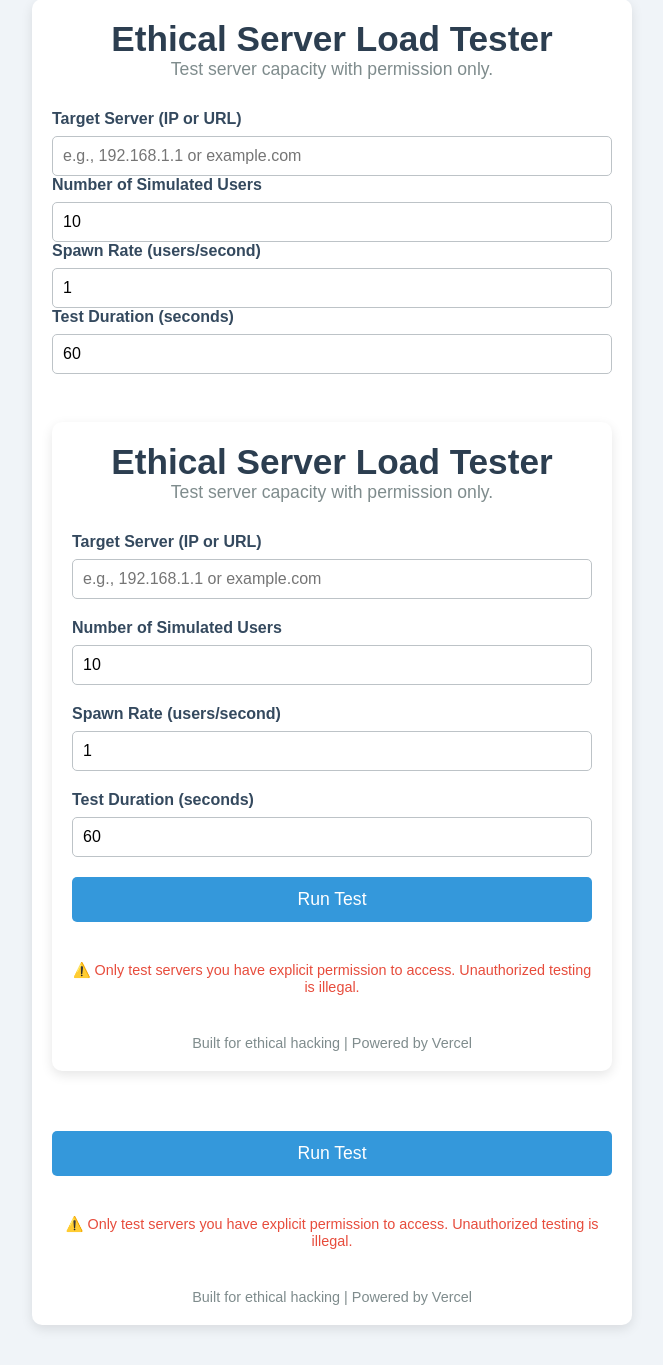
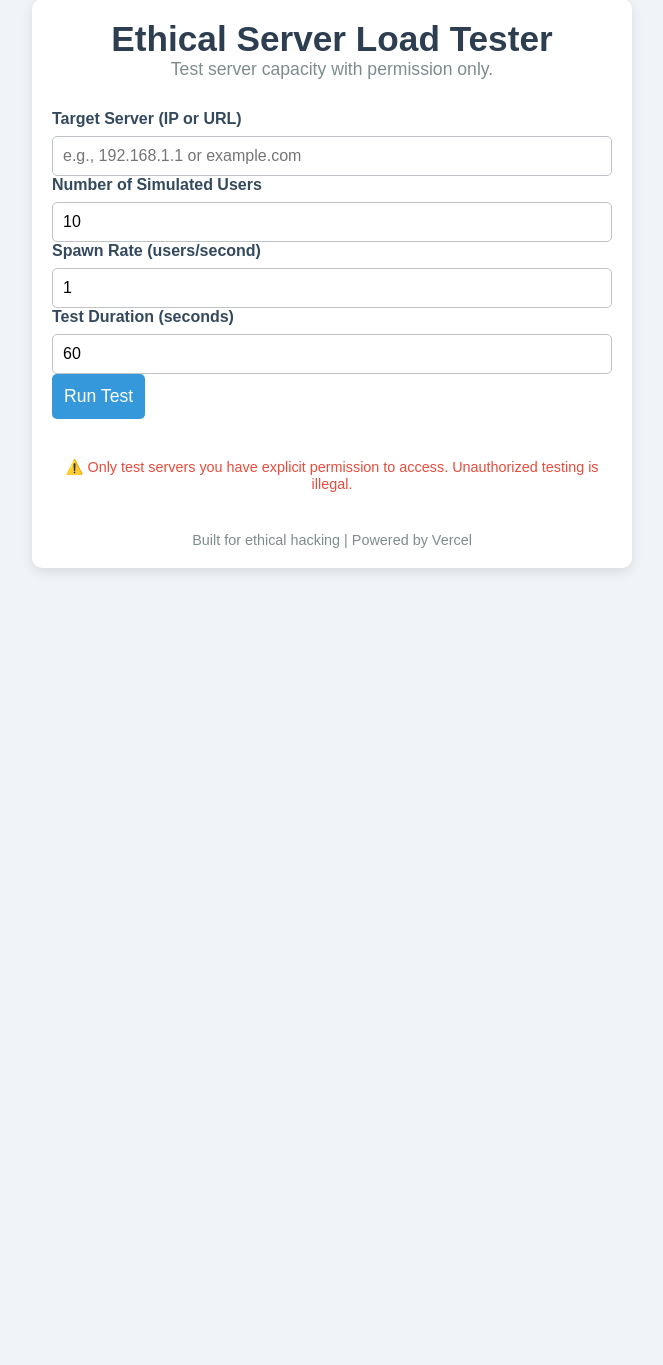
Before and after one commit to Perex15/Load_Tester, a Flask app: page / in a window 1280 px wide. Shown: the part 41-1406 px from the top of the page, without its empty margins (308-971 px from the left). After the commit the page ends 613 px from the top, so only its background shows below. Run offline with Flask 3, Linux system fonts and the light colour scheme.

Commit message:
Update index.html

```diff
--- a/templates/index.html
+++ b/templates/index.html
@@ -1,35 +1,4 @@
 <!DOCTYPE html>
-<html lang="en">
-<head>
-    <meta charset="UTF-8">
-    <meta name="viewport" content="width=device-width, initial-scale=1.0">
-    <title>Ethical Server Load Tester</title>
-    <link rel="stylesheet" href="/static/styles.css">
-</head>
-<body>
-    <div class="container">
-        <header>
-            <h1>Ethical Server Load Tester</h1>
-            <p>Test server capacity with permission only.</p>
-        </header>
-        <main>
-            <form id="testForm">
-                <div class="form-group">
-                    <label for="targetUrl">Target Server (IP or URL)</label>
-                    <input type="text" id="targetUrl" placeholder="e.g., 192.168.1.1 or example.com" required>
-                </div>
-                <div class="form-group">
-                    <label for="numUsers">Number of Simulated Users</label>
-                    <input type="number" id="numUsers" value="10" min="1" required>
-                </div>
-                <div class="form-group">
-                    <label for="spawnRate">Spawn Rate (users/second)</label>
-                    <input type="number" id="spawnRate" value="1" min="1" required>
-                </div>
-                <div class="form-group">
-                    <label for="runTime">Test Duration (seconds)</label>
-                    <input type="number" id="runTime" value="60" min="10" required>
-    <!DOCTYPE html>
 <html lang="en">
 <head>
     <meta charset="UTF-8">
@@ -73,17 +42,4 @@
     </div>
     <script src="/static/script.js"></script>
 </body>
-</html>            </div>
-                <button type="submit" id="runButton">Run Test</button>
-            </form>
-            <div id="result" class="hidden"></div>
-            <div id="error" class="hidden"></div>
-            <p class="warning">⚠️ Only test servers you have explicit permission to access. Unauthorized testing is illegal.</p>
-        </main>
-        <footer>
-            <p>Built for ethical hacking | Powered by Vercel</p>
-        </footer>
-    </div>
-    <script src="/static/script.js"></script>
-</body>
 </html>
```
